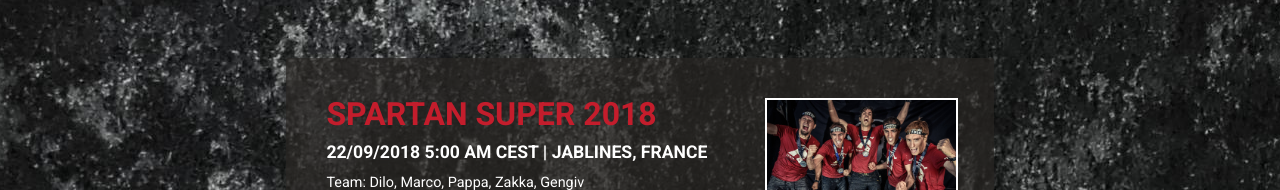
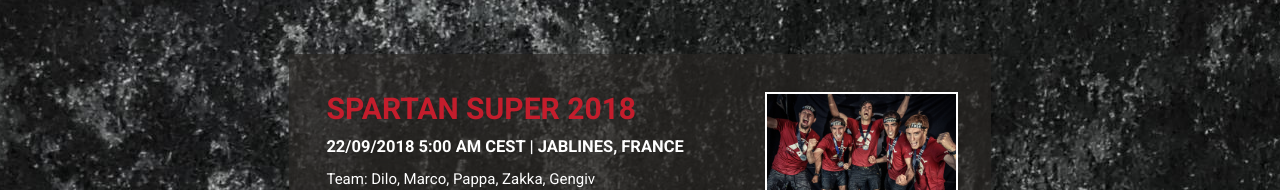
Before and after one commit to jonathanargentiero/piuzzul.team, a plain HTML site: page index.html in a window 1280 px wide. Shown: the part 762-952 px from the top of the page. Drawn offline with Linux system fonts and the light colour scheme.

Commit message:
minor css fixes

```diff
--- a/css/style.css
+++ b/css/style.css
@@ -4,7 +4,7 @@ html, body {
   min-height: 100%;
   margin: 0;
   padding: 0;
-  font-size: 16px;
+  font-size: 15px;
   font-family: Roboto,Noto Sans,Noto,sans-serif;
 }
 
@@ -24,6 +24,13 @@ header > picture {
   width: 75%;
   padding: 2rem 0;
   margin: 0 auto;
+  box-sizing: border-box;
+}
+
+@media screen and (max-width: 992px) {
+  header > picture {
+    width: 100%;
+  }
 }
 
 section {
@@ -58,20 +65,20 @@ h1, h2, h3 {
 h1 {
   font-size: 2rem;
   margin: 0 0 0.75rem;
-  line-height: 1;
+  line-height: 1.1;
 }
 
 h2 {
   font-size: 1.1rem;
-  margin: 0 0 0.5rem;
+  margin: 0 0 0.75rem;
   color: white;
-  line-height: 1.2;
+  line-height: 1.3;
 }
 
 p {
-  line-height: 1.5;
-  font-size: 0.9rem;
-  margin: 0;
+  line-height: 1.4;
+  font-size: 1rem;
+  margin: 0 0 0.25rem;
 }
 
 article > .content {
```
